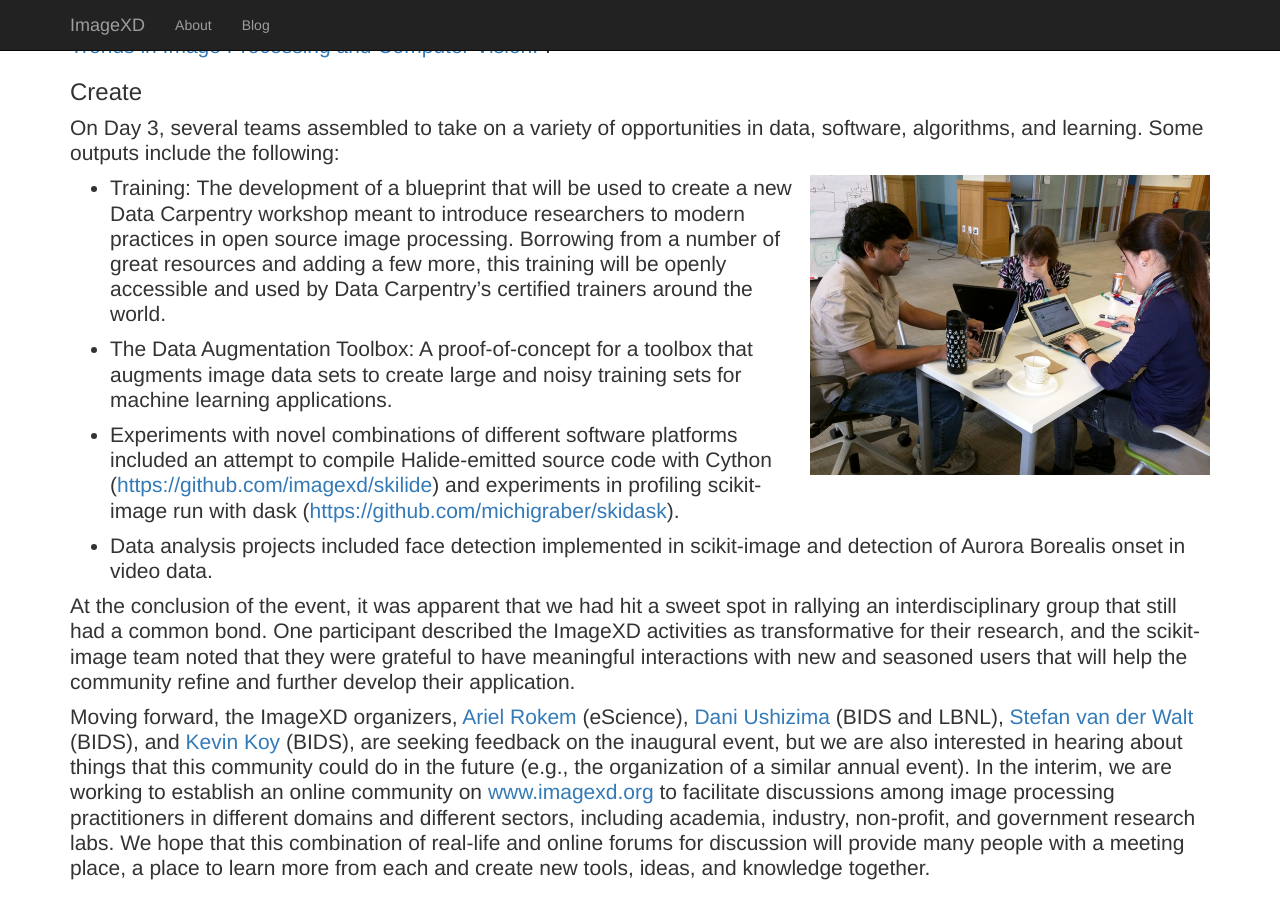
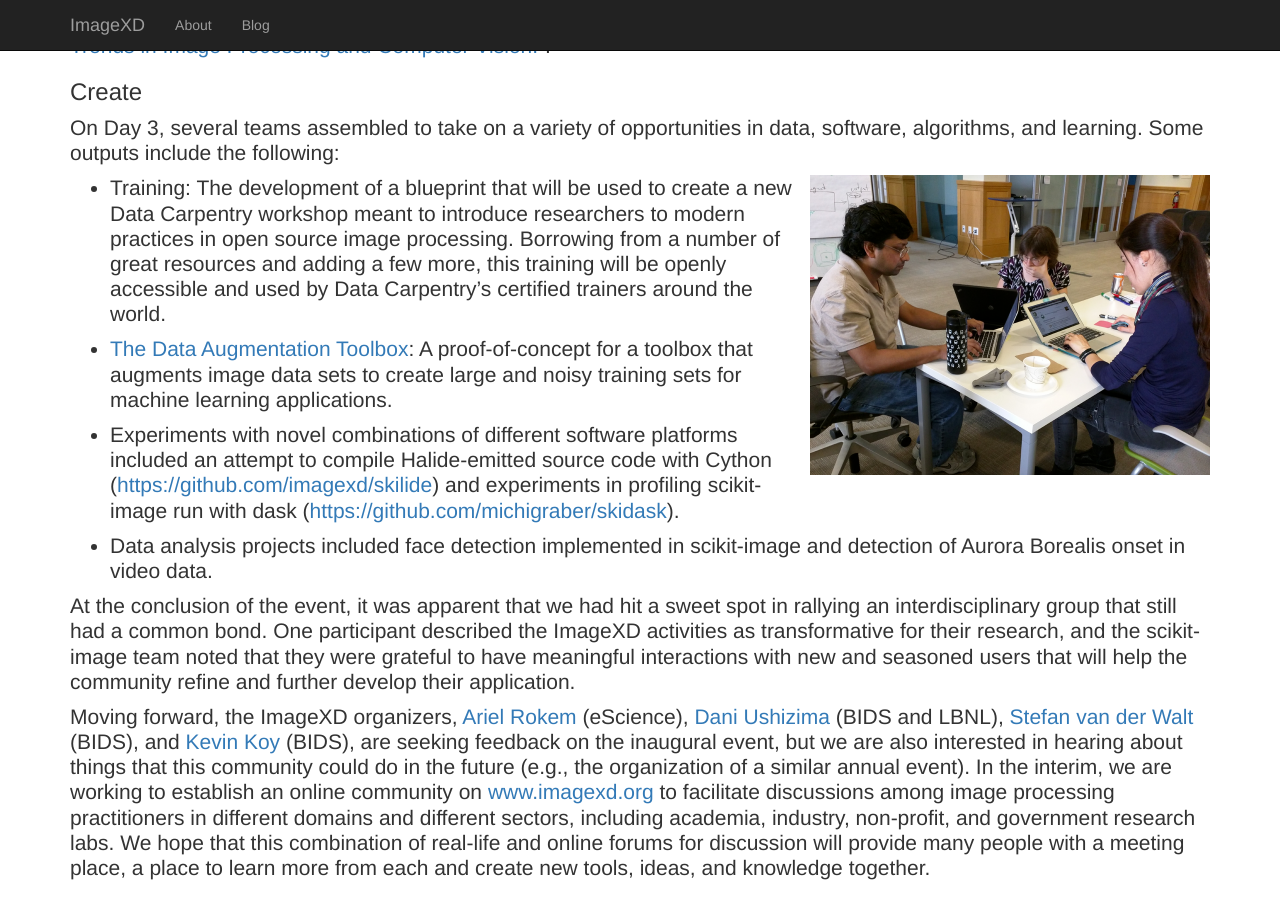
Before and after one commit to imagexd/imagexd.github.io, a Jekyll site: the page built from _posts/2016-06-21-inaugural-workshop.md, in a window 1280 px wide and 900 px high, scrolled down 1925 px. Built offline with Jekyll 4.4.1, drawn with Linux system fonts in a browser that asks for light colours; part of the change alters nothing that is shown.

```diff
--- a/_posts/2016-06-21-inaugural-workshop.md
+++ b/_posts/2016-06-21-inaugural-workshop.md
@@ -89,7 +89,7 @@ in open source image processing. Borrowing from a number of great resources
 and adding a few more, this training will be openly accessible and used by
 Data Carpentry’s certified trainers around the world.
 
--	The Data Augmentation Toolbox: A proof-of-concept for a toolbox that
+-	[The Data Augmentation Toolbox](https://github.com/dani-lbnl/imageXDaugmentation): A proof-of-concept for a toolbox that
 augments image data sets to create large and noisy training sets for machine
 learning applications.
 
```
